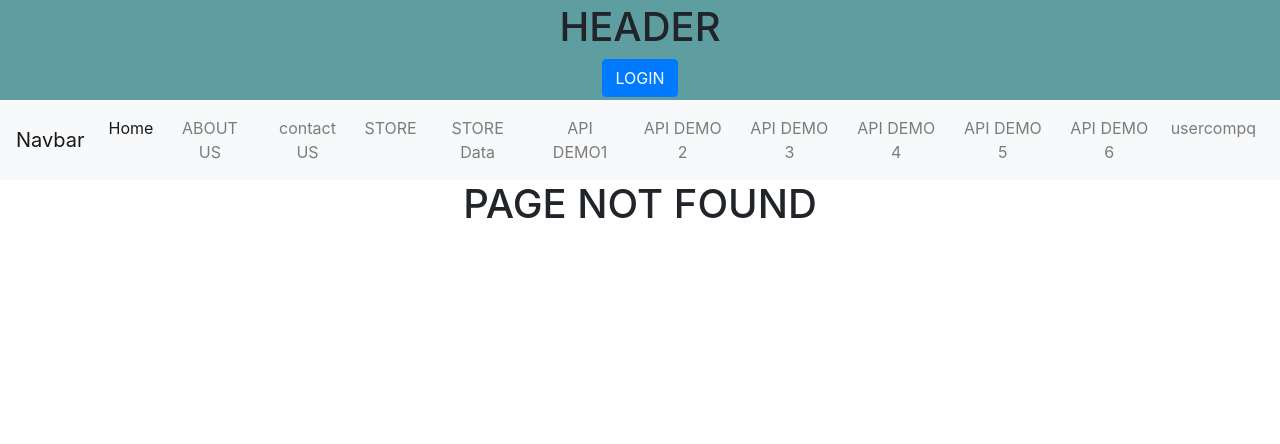
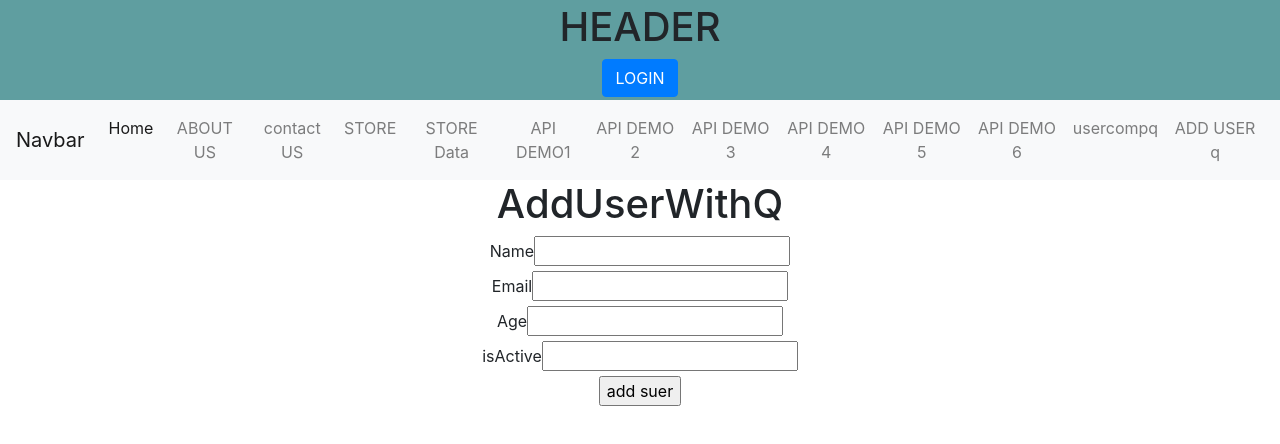
Before and after one commit to samirvithlani/MERN_react_gen, a React (Create React App) app: page /adduserq in a window 1280 px wide. Before the commit this address had no page. Shown: the top 444 px of the page. Built offline with nearby package versions, Linux system fonts and the light colour scheme.

Commit message:
mutation

```diff
--- a/src/App.js
+++ b/src/App.js
@@ -31,6 +31,7 @@ import { ApiDemo6 } from "./components/ApiDemo6";
 import { UserComponentQ } from "./components/UserComponentQ";
 import { Counter } from "./components/Counter";
 import axios from "axios";
+import { AddUserWithQ } from "./components/AddUserWithQ";
 
 function App() {
   var title = "Royal technosoft";
@@ -50,7 +51,7 @@ function App() {
   };
 
   axios.defaults.baseURL = "https://node5.onrender.com";
-  //axios.defaults.baseURL = "http://localhost:5000";
+  //axios.defaults.baseURL = "http://localhost:3001";
   return (
     <div className="App">
       <Header headertitle={title} />
@@ -73,6 +74,7 @@ function App() {
         <Route path ="/apidemo5" element={<ApiDemo5/>}></Route>
         <Route path ="/update/:id" element={<ApiDemo6/>}></Route>
         <Route path = "/usercompq" element={<UserComponentQ/>}></Route>
+        <Route path = "/adduserq" element={<AddUserWithQ/>}></Route>
         <Route path="/" element={<DashBoard />}></Route>
         {/* <Route path ="/*" element ={<PagenotFound/>}></Route> */}
         <Route path="/*" element={<h1>PAGE NOT FOUND</h1>}></Route>
--- /dev/null
+++ b/src/components/AddUserWithQ.jsx
@@ -0,0 +1,62 @@
+import React, { useEffect } from "react";
+import { useForm } from "react-hook-form";
+import { useAddUserData } from "../query/UserQuery";
+
+export const AddUserWithQ = () => {
+  //const {isLoading, error, data,isIdle} = useAddUserData()
+  const mutation = useAddUserData();
+  useEffect(() => {
+    console.log("is loading.....?", mutation.isLoading);
+    console.log("is idle.....?", mutation.isIdle);
+    console.log("is error.....?", mutation.error);
+    console.log("is data.....?", mutation.data);
+    if (mutation.isSuccess) {
+      alert("user added successfully");
+    }
+  }, [mutation.isLoading, mutation.isIdle]);
+  var userObj = {
+    name: "amit",
+    email: "amit@gmail.com",
+    age: 30,
+    isActive: true,
+  };
+  const { register, handleSubmit } = useForm();
+  const submitHandler = (data) => {
+    var userObj = {
+      name: data.name,
+      email: data.email,
+      age: data.age,
+      isActive: data.isActive === "true" ? true : false,
+    };
+    //api...
+    mutation.mutate(userObj);
+  };
+
+  return (
+    <div>
+      <h1>AddUserWithQ</h1>
+      {/* <button onClick={()=>{mutation.mutate(userObj)}}>Add User</button> */}
+      <form onSubmit={handleSubmit(submitHandler)}>
+        <div>
+          <label htmlFor="name">Name</label>
+          <input type="text" id="name" {...register("name")} />
+        </div>
+        <div>
+          <label htmlFor="email">Email</label>
+          <input type="text" id="email" {...register("email")} />
+        </div>
+        <div>
+          <label htmlFor="age">Age</label>
+          <input type="text" id="age" {...register("age")} />
+        </div>
+        <div>
+          <label htmlFor="isActive">isActive</label>
+          <input type="text" id="isActive" {...register("isActive")} />
+        </div>
+        <div>
+          <input type="submit" value="add suer"></input>
+        </div>
+      </form>
+    </div>
+  );
+};
--- a/src/components/Header.js
+++ b/src/components/Header.js
@@ -90,6 +90,11 @@ export default function Header(props) {
               usercompq
               </Link>
             </li>
+            <li class="nav-item">
+              <Link class="nav-link" to="/adduserq">
+              ADD USER q
+              </Link>
+            </li>
           </ul>
         </div>
       </nav>
--- a/src/components/UserComponentQ.js
+++ b/src/components/UserComponentQ.js
@@ -3,7 +3,7 @@ import { useFetchUserData } from "../query/UserQuery";
 
 export const UserComponentQ = () => {
   //const {register,handleSubmit,formState:{errors}} = useForm();
-  const { data, isLoading, isError } = useFetchUserData();
+  const { data, isLoading, isError,refetch } = useFetchUserData();
   useEffect(() => {
     console.log("data", data);
     console.log("isLoading", isLoading);
@@ -20,7 +20,7 @@ export const UserComponentQ = () => {
         isLoading && <h1>Loading...</h1>
       }
 
-
+      <button onClick={()=>refetch()}>Refetch</button>
       <table className="table table-bordered">
 
         <thead>
--- a/src/query/UserQuery.js
+++ b/src/query/UserQuery.js
@@ -1,5 +1,5 @@
 import axios from "axios"
-import { useQuery } from "react-query"
+import { useMutation, useQuery } from "react-query"
 
 const fetchUserData =()=>{
 
@@ -9,5 +9,19 @@ const fetchUserData =()=>{
 
 export const useFetchUserData =()=>{
 
-    return useQuery('user',fetchUserData)
+    return useQuery('user',fetchUserData,{
+        retry:10,
+        retryDelay:100,
+        refetchOnMount:false,
+        enabled:false
+    })
 }
+
+const addUserData = (user)=>{
+
+    console.log("user obj...",user)
+    return axios.post("/user/user",user)
+}
+export const useAddUserData =()=>{
+    return useMutation(addUserData)
+}
```
